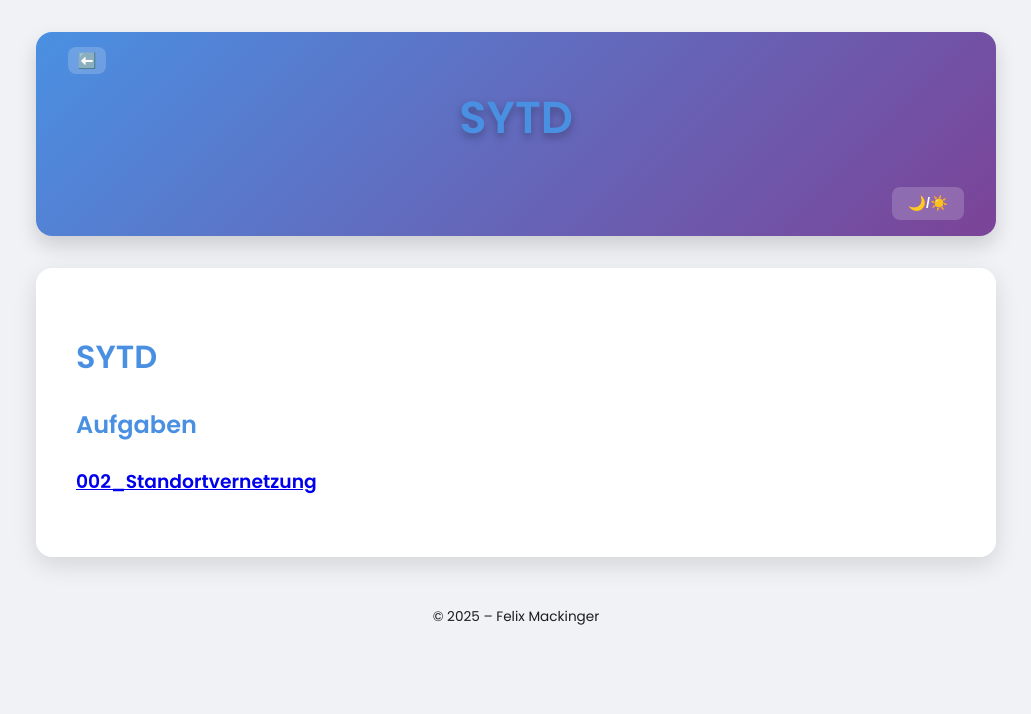
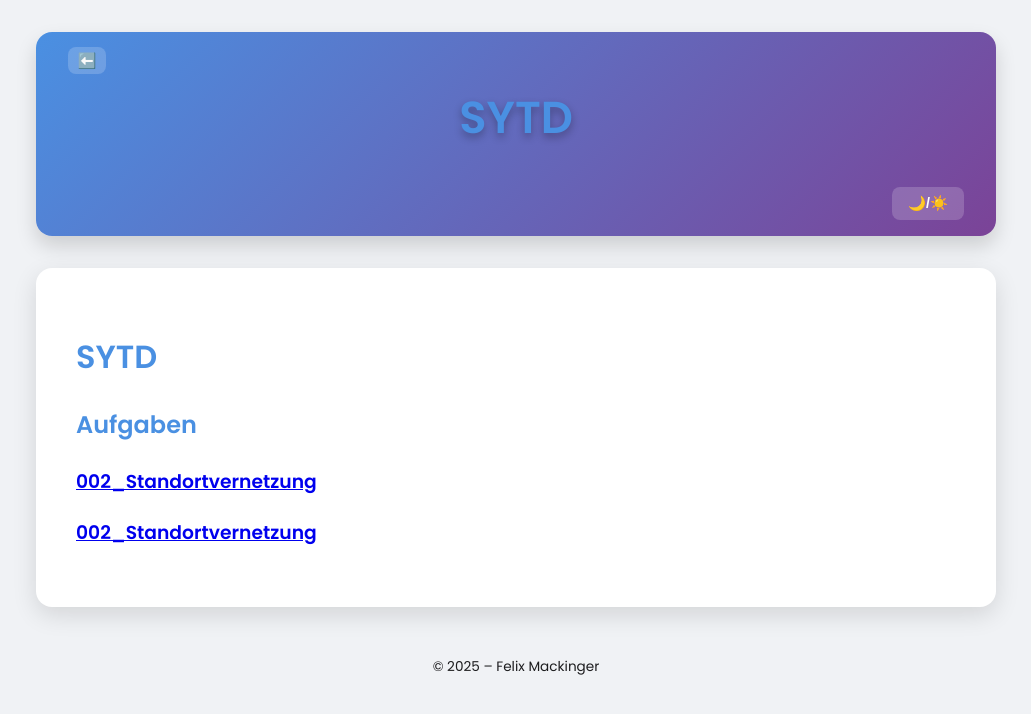
Before and after one commit to Felix-Mackinger/Report-gen, a Jekyll site: the page built from docs/SYTD/index.md, in a window 1280 px wide. Shown: the top 714 px of the page, without its empty margins (124-1155 px from the left). Built offline with Jekyll 4.4.1, drawn with Linux system fonts in a browser that asks for light colours; our own code applies the rules of GitHub Pages for plain Markdown files.

Commit message:
Update index.md

```diff
--- a/docs/SYTD/index.md
+++ b/docs/SYTD/index.md
@@ -3,3 +3,5 @@
 ## Aufgaben
 
 ### [002_Standortvernetzung](002_Standortvernetzung/index.html)
+
+### [002_Standortvernetzung](003_Standortvernetzung-IPv6/index.html)
```
